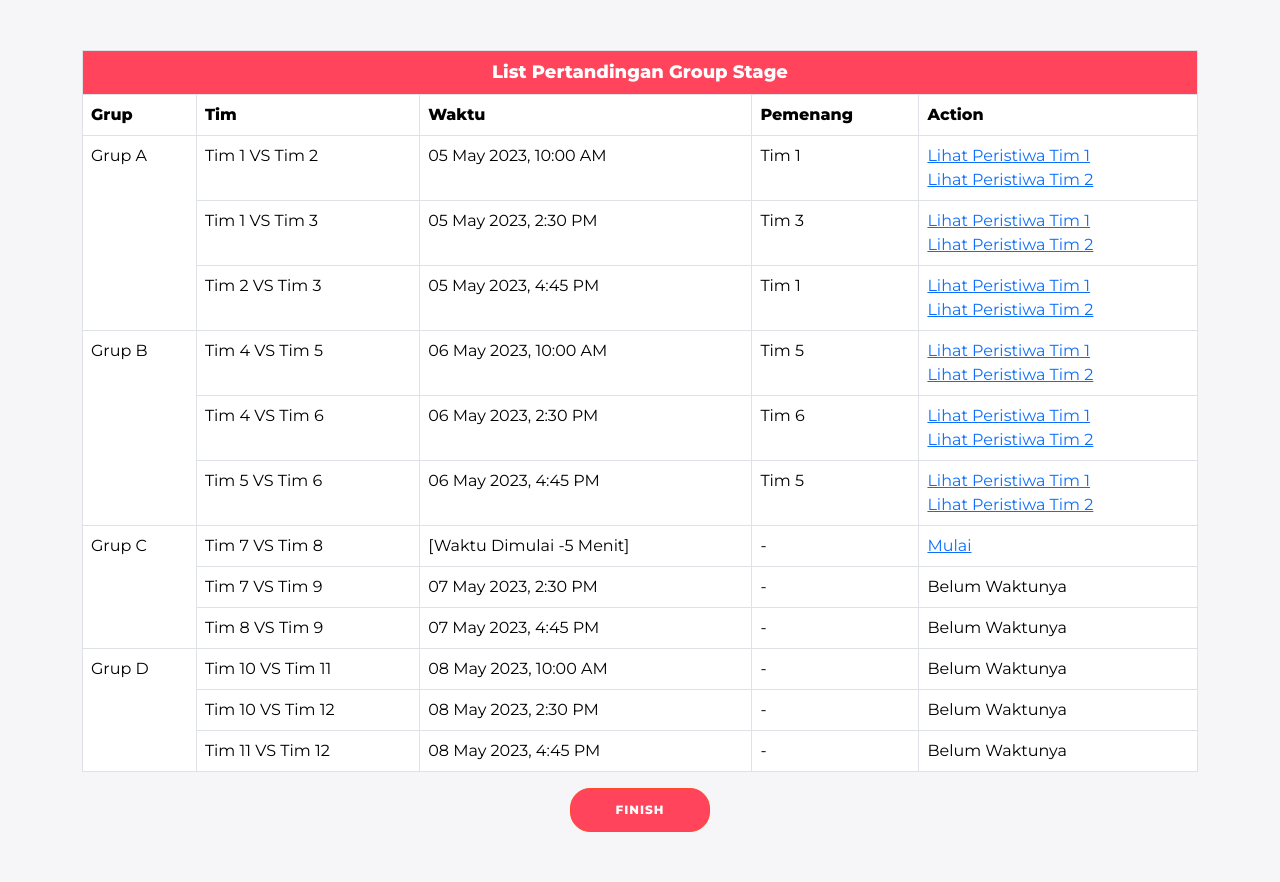
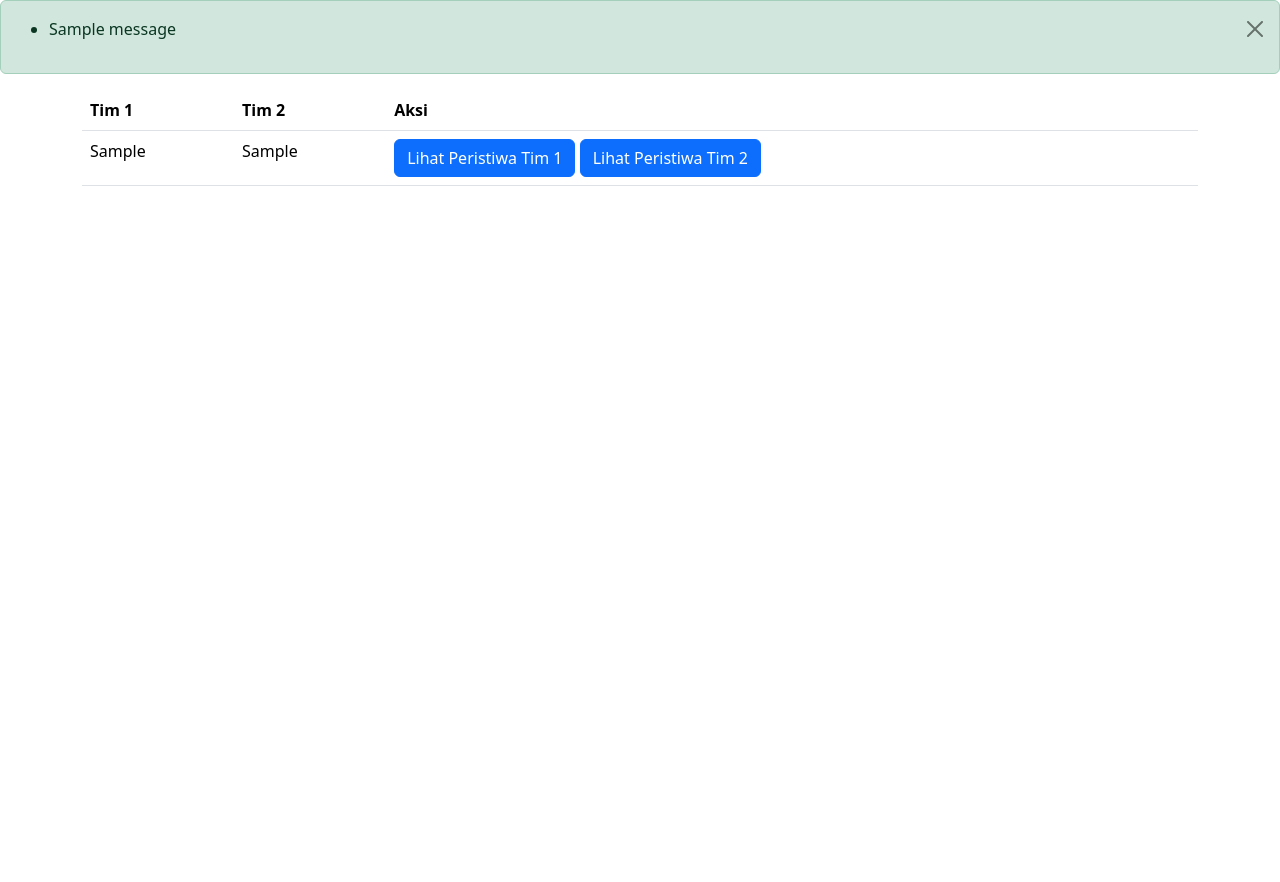
Before and after one commit to eddoog/TK-Basdat, a Django app: template manage_pertandingan/templates/group_stage_pertama.html in a window 1280 px wide. After the commit the page ends 186 px from the top, so only its background shows below. Run offline with Django 4.2, Linux system fonts and the light colour scheme; the template is opened without the code that fills it: most values are stand-ins (such as "Sample title", 1, 10 or a date in 2020); one stand-in notice (Sample message) is shown.

Commit message:
manage pertandingan ga selesai

```diff
--- a/manage_pertandingan/templates/akhir_musim.html
+++ b/manage_pertandingan/templates/akhir_musim.html
@@ -21,7 +21,7 @@
     <div class="container text-center">
       <h1>INI AKHIR MUSIM!</h1>
       <p>KLIK TOMBOL NEXT UNTUK MEMBUAT PERTANDINGAN</p>
-      <button class="button">Next</button>
+      <button class="button btn-primary">Next</button>
     </div>
 
 </body>
--- a/manage_pertandingan/templates/group_stage_kedua.html
+++ b/manage_pertandingan/templates/group_stage_kedua.html
@@ -127,7 +127,7 @@
             </table>
             </div>
             <div class="text-center">
-                <button class="button">Save</button>
+                <button class="button btn-primary">Save</button>
             </div>
           </div>
 
--- a/manage_pertandingan/templates/group_stage_pertama.html
+++ b/manage_pertandingan/templates/group_stage_pertama.html
@@ -1,141 +1,91 @@
-{% extends 'base.html' %}
-{% load static %}
+{% extends 'base.html' %} {% load static %} {% block meta %}
+<title>Manage Pertandingan</title>
 
-{% block meta %}
-<link href="{% static 'css/manage_pertandingan.css' %}" rel="stylesheet" />
-{% endblock meta %}
-{% block content %}
-    <body>
+{% if messages %}
+<div class="alert alert alert-dismissible alert-success">
+
+
+    <button type="button" class="btn-close" data-bs-dismiss="alert" aria-label="Close"></button>
+    <ul>
+        {% for message in messages %}
+        <li>{{ message }}</li>
+        {% endfor %}
+    </ul>
+</div>
+{% endif %}
+
+<!-- Style -->
+<link href="{% static 'css/mulai-pertandingan.css' %}" rel="stylesheet" /> {% endblock meta %} {% block content %}
 <div class="container">
-            <div class="table-responsive">
-            <table class="table table-bordered custom-table">
+    <table class="table">
         <thead>
             <tr>
-                  <th colspan="5" class="table-heading">List Pertandingan Group Stage</th>
-                </tr>
-                <tr>
-                  <th>Grup</th>
-                  <th>Tim</th>
-                  <th>Waktu</th>
-                  <th>Pemenang</th>
-                  <th>Action</th>
+                <th>Tim 1</th>
+                <th>Tim 2</th>
+                <th>Aksi</th>
             </tr>
         </thead>
         <tbody>
+            {% for pertandingan in pertandingan_data %}
             <tr>
-                  <td rowspan="3">Grup A</td>
-                  <td>Tim 1 VS Tim 2</td>
-                  <td>05 May 2023, 10:00 AM</td>
-                  <td>Tim 1</td>
+                <td>{{ pertandingan.tim_1 }}</td>
+                <td>{{ pertandingan.tim_2 }}</td>
                 <td>
-                    <a href="#">Lihat Peristiwa Tim 1</a><br>
-                    <a href="#">Lihat Peristiwa Tim 2</a>
-                  </td>
-                </tr>
-                <tr>
-                  <td>Tim 1 VS Tim 3</td>
-                  <td>05 May 2023, 2:30 PM</td>
-                  <td>Tim 3</td>
-                  <td>
-                    <a href="#">Lihat Peristiwa Tim 1</a><br>
-                    <a href="#">Lihat Peristiwa Tim 2</a>
-                  </td>
-                </tr>
-                <tr>
-                  <td>Tim 2 VS Tim 3</td>
-                  <td>05 May 2023, 4:45 PM</td>
-                  <td>Tim 1</td>
-                  <td>
-                    <a href="#">Lihat Peristiwa Tim 1</a><br>
-                    <a href="#">Lihat Peristiwa Tim 2</a>
-                  </td>
-                </tr>
-                <tr>
-                    <td rowspan="3">Grup B</td>
-                    <td>Tim 4 VS Tim 5</td>
-                    <td>06 May 2023, 10:00 AM</td>
-                    <td>Tim 5</td>
-                    <td>
-                      <a href="#">Lihat Peristiwa Tim 1</a><br>
-                      <a href="#">Lihat Peristiwa Tim 2</a>
-                    </td>
-                  </tr>
-                  <tr>
-                    <td>Tim 4 VS Tim 6</td>
-                    <td>06 May 2023, 2:30 PM</td>
-                    <td>Tim 6</td>
-                    <td>
-                      <a href="#">Lihat Peristiwa Tim 1</a><br>
-                      <a href="#">Lihat Peristiwa Tim 2</a>
-                    </td>
-                  </tr>
-                  <tr>
-                    <td>Tim 5 VS Tim 6</td>
-                    <td>06 May 2023, 4:45 PM</td>
-                    <td>Tim 5</td>
-                    <td>
-                      <a href="#">Lihat Peristiwa Tim 1</a><br>
-                      <a href="#">Lihat Peristiwa Tim 2</a>
-                    </td>
-                  </tr>
-                  <tr>
-                    <td rowspan="3">Grup C</td>
-                    <td>Tim 7 VS Tim 8</td>
-                    <td>[Waktu Dimulai -5 Menit]</td>
-                    <td>-</td>
-                    <td>
-                      <a href="#">Mulai</a>
-                    </td>
-                  </tr>
-                  <tr>
-                    <td>Tim 7 VS Tim 9</td>
-                    <td>07 May 2023, 2:30 PM</td>
-                    <td>-</td>
-                    <td>
-                      Belum Waktunya
-                    </td>
-                  </tr>
-                  <tr>
-                    <td>Tim 8 VS Tim 9</td>
-                    <td>07 May 2023, 4:45 PM</td>
-                    <td>-</td>
-                    <td>
-                        Belum Waktunya
-                    </td>
-                  </tr>
-                  <tr>
-                    <td rowspan="3">Grup D</td>
-                    <td>Tim 10 VS Tim 11</td>
-                    <td>08 May 2023, 10:00 AM</td>
-                    <td>-</td>
-                    <td>
-                        Belum Waktunya
-                    </td>
-                  </tr>
-                  <tr>
-                    <td>Tim 10 VS Tim 12</td>
-                    <td>08 May 2023, 2:30 PM</td>
-                    <td>-</td>
-                    <td>
-                        Belum Waktunya
-                    </td>
-                  </tr>
-                  <tr>
-                    <td>Tim 11 VS Tim 12</td>
-                    <td>08 May 2023, 4:45 PM</td>
-                    <td>-</td>
-                    <td>
-                      Belum Waktunya
+                    <button type="button" class="btn btn-primary" data-bs-toggle="modal" data-bs-target="#peristiwaModal1{{pertandingan.id}}">Lihat Peristiwa Tim 1</button>
+                    <button type="button" class="btn btn-primary" data-bs-toggle="modal" data-bs-target="#peristiwaModal2{{pertandingan.id}}">Lihat Peristiwa Tim 2</button>
                 </td>
             </tr>
 
+            <!-- Modal 1 -->
+            <div class="modal fade" id="peristiwaModal1{{pertandingan.id}}" tabindex="-1" role="dialog" aria-labelledby="peristiwaModal1{{pertandingan.id}}Label" aria-hidden="true">
+                <div class="modal-dialog" role="document">
+                    <div class="modal-content">
+                        <div class="modal-header">
+                            <h5 class="modal-title" id="peristiwaModal2{{pertandingan.id}}Label">Peristiwa Tim 2</h5>
+                            <button type="button" class="btn-close" data-bs-dismiss="modal" aria-label="Close"></button>
+                        </div>
+                        <div class="modal-body">
+                            {% for peristiwa in pertandingan.peristiwa_tim_1 %}
+                            <div class="card mb-2">
+                                <div class="card-body">
+                                    <h4 class="card-title">{{ peristiwa.nama_pemain }}</h4>
+                                    <p class="card-text">Waktu: {{ peristiwa.waktu }}</p>
+                                    <p class="card-text">Jenis: {{ peristiwa.jenis }}</p>
+                                </div>
+                            </div>
+                            {% endfor %}
+                        </div>
+                    </div>
+                </div>
+            </div>
+
+            <!-- Modal 2 -->
+            <div class="modal fade" id="peristiwaModal2{{pertandingan.id}}" tabindex="-1" role="dialog" aria-labelledby="peristiwaModal2{{pertandingan.id}}Label" aria-hidden="true">
+                <div class="modal-dialog" role="document">
+                    <div class="modal-content">
+                        <div class="modal-header">
+                            <h5 class="modal-title" id="peristiwaModal2{{pertandingan.id}}Label">Peristiwa Tim 2</h5>
+                            <button type="button" class="btn-close" data-bs-dismiss="modal" aria-label="Close"></button>
+                        </div>
+                        <div class="modal-body">
+                            {% for peristiwa in pertandingan.peristiwa_tim_2 %}
+                            <div class="card mb-2">
+                                <div class="card-body">
+                                    <h4 class="card-title">{{ peristiwa.nama_pemain }}</h4>
+                                    <p class="card-text">Waktu: {{ peristiwa.waktu }}</p>
+                                    <p class="card-text">Jenis: {{ peristiwa.jenis }}</p>
+                                </div>
+                            </div>
+                            {% endfor %}
+                        </div>
+                    </div>
+                </div>
+            </div>
+            {% endfor %}
         </tbody>
     </table>
-            <div class="text-center">
-              <button class="button">Finish</button>
 </div>
 
 
 
-    </body>
 {% endblock content %}
--- a/manage_pertandingan/templates/playoff_stage.html
+++ b/manage_pertandingan/templates/playoff_stage.html
@@ -53,7 +53,7 @@
             </tbody>
         </table>
         <div class="text-center">
-            <button class="button">Finish</button>
+            <button class="button btn-primary">Finish</button>
           </div>
     </div>
 
```
Also changed, not shown: manage_pertandingan/templates/pertandingan_belum_lengkap.html (+4 -7 lines), manage_pertandingan/views.py (+78 -2 lines). Lines whose indentation alone changed are shown as unchanged.
